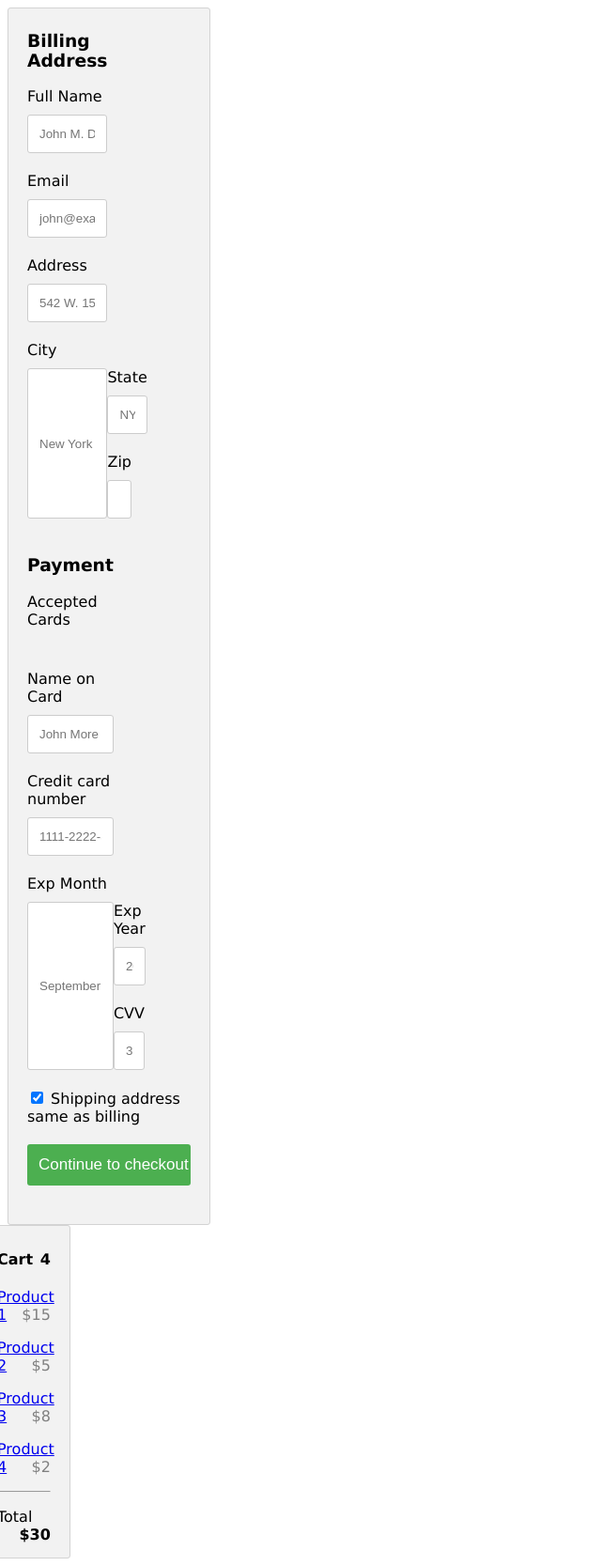
After one commit to nicolelee01/online_food_truck, a Flask app: template templates/pay.html in a window 1280 px wide. The commit adds this page. Shown: the whole page at 94% size, without its empty margins (0-640 px from the left). Run offline with Flask 2, Linux system fonts and the light colour scheme; the template is opened without the code that fills it: most values are stand-ins (such as "Sample title", 1, 10 or a date in 2020).

Commit message:
working on pay page

```diff
--- a/app.py
+++ b/app.py
@@ -1,5 +1,5 @@
 from flask import Flask, render_template, request
-from menu import create_dict, add, edit, delete, calculate_total
+from menu import create_dict, add, edit, delete, calculate_total, calculate_total_prices
 app = Flask(__name__)
 
 # get different sections from text file (ex: entrees, sides, etc.)
@@ -52,5 +52,17 @@ def delete_from_cart():
     total = calculate_total(newCart)
     return render_template('index.html', truck_name=truck_name, scroll=anchor, sections=sections, menu=menu, cart=newCart, total=total)
 
+#@app.route('/place-order', methods=['POST'])
+#def place_order():
+#    total = calculate_total(cart)
+#    newCart = calculate_total_prices(cart)
+#    return render_template('order.html', truck_name=truck_name, cart=newCart, total=total)
+
+@app.route('/pay', methods=['POST'])
+def pay():
+    total = calculate_total(cart)
+    newCart = calculate_total_prices(cart)
+    return render_template('pay.html', cart=newCart, total=total)
+
 if __name__ == '__main__':
     app.run()
--- /dev/null
+++ b/static/stylesheets/pay.css
@@ -0,0 +1,100 @@
+body {
+    font-family: Geneva, Tahoma, Verdana, sans-serif;
+    display: flex;
+    flex-wrap: wrap;
+}
+
+.row {
+    display: -ms-flexbox; /* IE10 */
+    display: flex;
+    -ms-flex-wrap: wrap; /* IE10 */
+    flex-wrap: wrap;
+    margin: 0 -16px;
+  }
+
+  .col-25 {
+    -ms-flex: 25%; /* IE10 */
+    flex: 25%;
+  }
+
+  .col-50 {
+    -ms-flex: 50%; /* IE10 */
+    flex: 50%;
+  }
+
+  .col-75 {
+    -ms-flex: 75%; /* IE10 */
+    flex: 75%;
+  }
+
+  .col-25,
+  .col-50,
+  .col-75 {
+    padding: 0 16px;
+    display: flex;
+    flex-wrap: wrap;
+  }
+
+  .info {
+    background-color: #f2f2f2;
+    padding: 5px 20px 15px 20px;
+    border: 1px solid lightgrey;
+    border-radius: 3px;
+    width: 50%;
+  }
+
+  .row {
+    display: flex;
+    flex-wrap: wrap;
+    width: 30%;
+  }
+
+  input[type=text] {
+    width: 100%;
+    margin-bottom: 20px;
+    padding: 12px;
+    border: 1px solid #ccc;
+    border-radius: 3px;
+  }
+
+  label {
+    margin-bottom: 10px;
+    display: block;
+  }
+
+  .icon-container {
+    margin-bottom: 20px;
+    padding: 7px 0;
+    font-size: 24px;
+  }
+
+  .btn {
+    background-color: #4CAF50;
+    color: white;
+    padding: 12px;
+    margin: 10px 0;
+    border: none;
+    width: 100%;
+    border-radius: 3px;
+    cursor: pointer;
+    font-size: 17px;
+  }
+
+  .btn:hover {
+    background-color: #45a049;
+  }
+
+  span.price {
+    float: right;
+    color: grey;
+  }
+
+  /* Responsive layout - when the screen is less than 800px wide, make the two columns stack on top of each other instead of next to each other (and change the direction - make the "cart" column go on top) */
+  @media (max-width: 800px) {
+    .row {
+      flex-direction: column-reverse;
+    }
+    .col-25 {
+      margin-bottom: 20px;
+    }
+  }
--- /dev/null
+++ b/templates/pay.html
@@ -0,0 +1,93 @@
+<html>
+    <head>
+        <title>{{ truck_name }}</title>
+        <link rel="stylesheet" href="{{ url_for('static', filename='stylesheets/pay.css') }}">
+    </head>
+    <body>
+        <div class="row">
+            <div class="col-75">
+              <div class="info">
+                <form action="/action_page.php">
+
+                  <div class="row">
+                    <div class="col-50">
+                      <h3>Billing Address</h3>
+                      <label for="fname"><i class="fa fa-user"></i> Full Name</label>
+                      <input type="text" id="fname" name="firstname" placeholder="John M. Doe">
+                      <label for="email"><i class="fa fa-envelope"></i> Email</label>
+                      <input type="text" id="email" name="email" placeholder="john@example.com">
+                      <label for="adr"><i class="fa fa-address-card-o"></i> Address</label>
+                      <input type="text" id="adr" name="address" placeholder="542 W. 15th Street">
+                      <label for="city"><i class="fa fa-institution"></i> City</label>
+                      <input type="text" id="city" name="city" placeholder="New York">
+
+                      <div class="row">
+                        <div class="col-50">
+                          <label for="state">State</label>
+                          <input type="text" id="state" name="state" placeholder="NY">
+                        </div>
+                        <div class="col-50">
+                          <label for="zip">Zip</label>
+                          <input type="text" id="zip" name="zip" placeholder="10001">
+                        </div>
+                      </div>
+                    </div>
+
+                    <div class="col-50">
+                      <h3>Payment</h3>
+                      <label for="fname">Accepted Cards</label>
+                      <div class="icon-container">
+                        <i class="fa fa-cc-visa" style="color:navy;"></i>
+                        <i class="fa fa-cc-amex" style="color:blue;"></i>
+                        <i class="fa fa-cc-mastercard" style="color:red;"></i>
+                        <i class="fa fa-cc-discover" style="color:orange;"></i>
+                      </div>
+                      <label for="cname">Name on Card</label>
+                      <input type="text" id="cname" name="cardname" placeholder="John More Doe">
+                      <label for="ccnum">Credit card number</label>
+                      <input type="text" id="ccnum" name="cardnumber" placeholder="1111-2222-3333-4444">
+                      <label for="expmonth">Exp Month</label>
+                      <input type="text" id="expmonth" name="expmonth" placeholder="September">
+
+                      <div class="row">
+                        <div class="col-50">
+                          <label for="expyear">Exp Year</label>
+                          <input type="text" id="expyear" name="expyear" placeholder="2018">
+                        </div>
+                        <div class="col-50">
+                          <label for="cvv">CVV</label>
+                          <input type="text" id="cvv" name="cvv" placeholder="352">
+                        </div>
+                      </div>
+                    </div>
+
+                  </div>
+                  <label>
+                    <input type="checkbox" checked="checked" name="sameadr"> Shipping address same as billing
+                  </label>
+                  <input type="submit" value="Continue to checkout" class="btn">
+                </form>
+              </div>
+
+
+
+
+
+          </div>
+          <div class="row">
+            <div class="info">
+                <h4>Cart
+                  <span class="price" style="color:black">
+                    <i class="fa fa-shopping-cart"></i>
+                    <b>4</b>
+                  </span>
+                </h4>
+                <p><a href="#">Product 1</a> <span class="price">$15</span></p>
+                <p><a href="#">Product 2</a> <span class="price">$5</span></p>
+                <p><a href="#">Product 3</a> <span class="price">$8</span></p>
+                <p><a href="#">Product 4</a> <span class="price">$2</span></p>
+                <hr>
+                <p>Total <span class="price" style="color:black"><b>$30</b></span></p>
+              </div>
+          </div>
+    </body>
```
Also changed, not shown: menu.py (+8 -1 lines), static/stylesheets/index.css (renamed from static/stylesheets/style.css, +15 -0 lines), static/stylesheets/order.css (added, +31 -0 lines), templates/index.html (+6 -3 lines), templates/order.html (added, +21 -0 lines).
